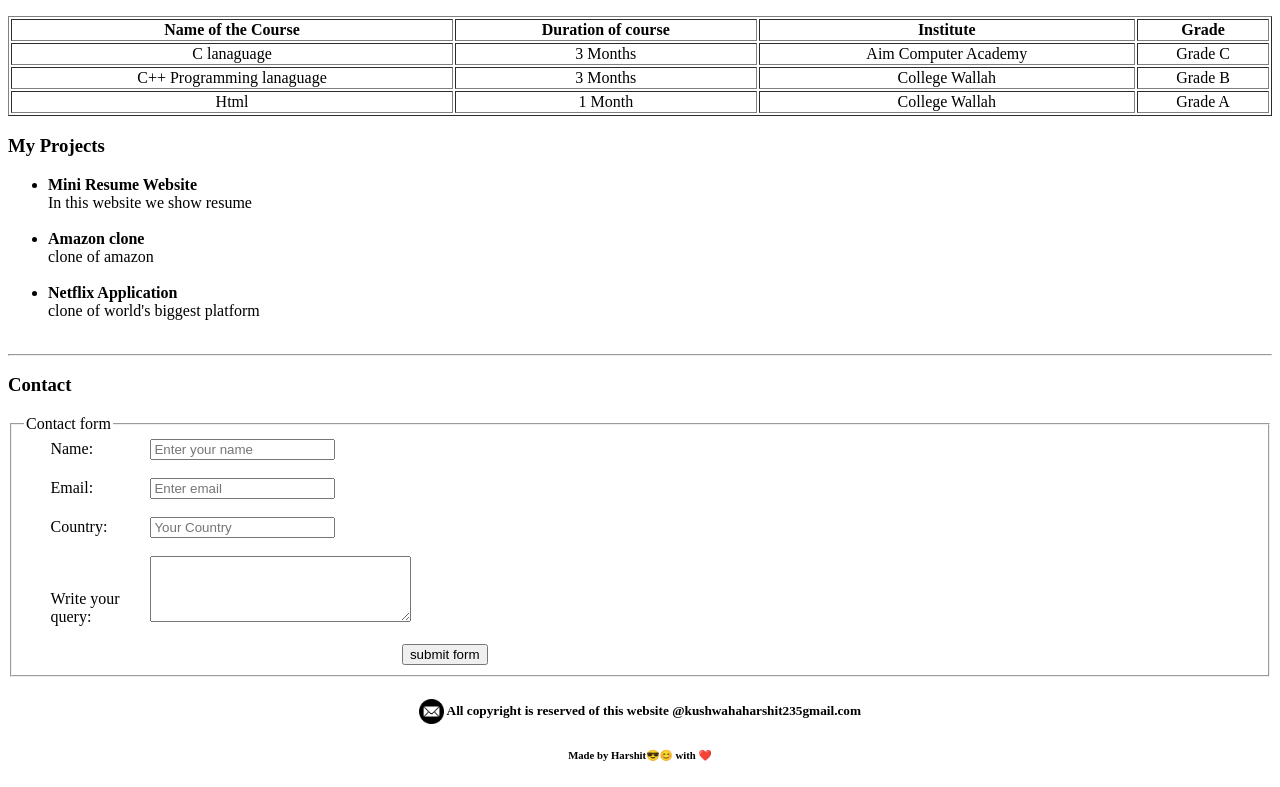
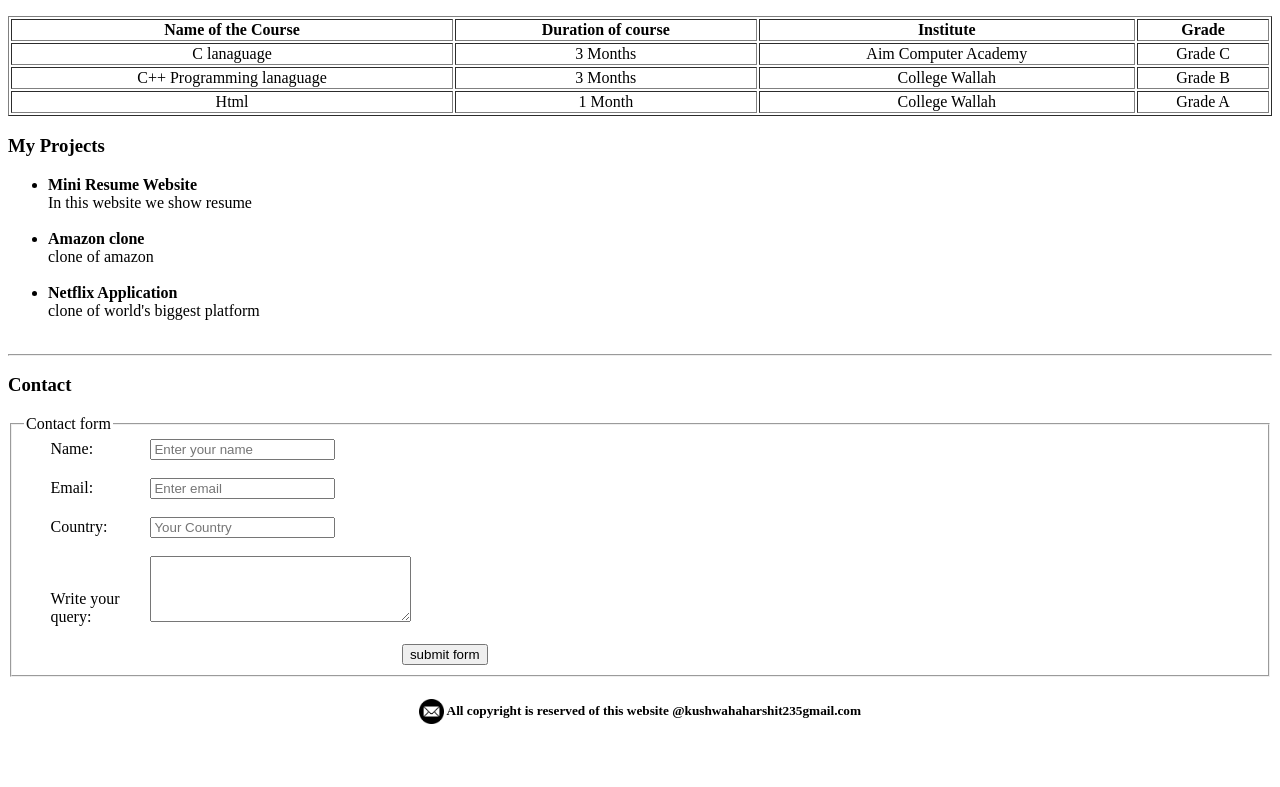
Before and after one commit to shikhar-2358/HTML, a plain HTML site: page index.html in a window 1280 px wide. Shown: the part 530-1317 px from the top of the page. After the commit the page ends 1276 px from the top, so only its background shows below. Drawn offline with Linux system fonts and the light colour scheme.

Commit message:
Add files via upload

```diff
--- a/index.html
+++ b/index.html
@@ -160,7 +160,7 @@
         <img src="email.png"; alt="this is email image" height="25px" align="center">
         </a>
        All copyright is reserved of this website @kushwahaharshit235gmail.com</h5>
-    <h6 align="center">Made by Harshit😎😊 with ❤️</h6>
+   <!-- <h6 align="center">Made by Harshit😎😊 with ❤️</h6>-->
 
 </footer>
 </body>
```
